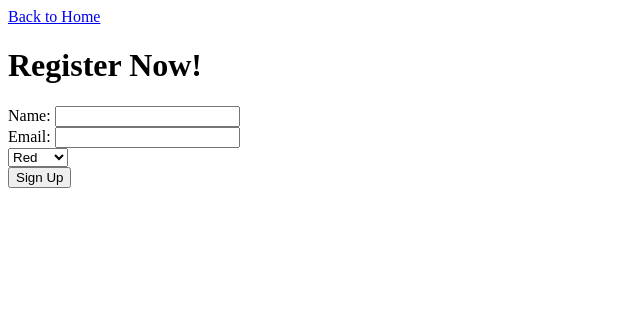
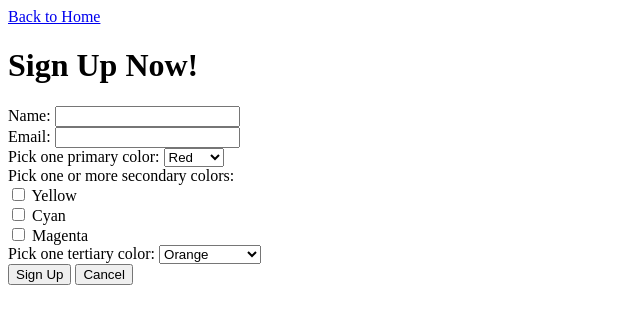
Before and after one commit to adobbs/ztm-course, a plain HTML site: page register.html in a window 1280 px wide. Shown: the whole page, without its empty margins (0-640 px from the left). Drawn offline with Linux system fonts and the light colour scheme.

Commit message:
Add additional field types and a cancel button

```diff
--- a/register.html
+++ b/register.html
@@ -8,7 +8,7 @@
 <body>
 	<header>
 		<a href="index.html">Back to Home</a>
-		<h1>Register Now!</h1>
+		<h1>Sign Up Now!</h1>
 	</header>
 	<form method="get">
 		<div>
@@ -22,7 +22,8 @@
 		</div>
 
 		<div>
-			<select name="Favorite Color">
+			<label for="color-primary">Pick one primary color:</label>
+			<select name="color-primary">
 				<option value="red">Red</option>
 				<option value="green">Green</option>
 				<option value="blue">Blue</option>
@@ -30,7 +31,38 @@
 		</div>
 
 		<div>
+			<span>Pick one or more secondary colors:</span>
+			<div>
+				<input type="checkbox" name="color-secondary" value="Yellow" id="color-yellow">
+				<label for="color-yellow">Yellow</label>
+			</div>
+
+			<div>
+				<input type="checkbox" name="color-secondary" value="Cyan" id="color-cyan">
+				<label for="color-cyan">Cyan</label>
+			</div>
+
+			<div>
+				<input type="checkbox" name="color-secondary" value="Magenta" id="color-magenta">
+				<label for="color-magenta">Magenta</label>
+			</div>
+		</div>
+
+		<div>
+			<span>Pick one tertiary color:</span>
+			<select name="color-tertiary">
+				<option value="red">Orange</option>
+				<option value="green">Chartreuse</option>
+				<option value="blue">Spring Green</option>
+				<option value="red">Azure</option>
+				<option value="green">Violet</option>
+				<option value="blue">Rose</option>
+			</select>
+		</div>
+
+		<div>
 			<input type="submit" value="Sign Up">
+			<input type="reset" value="Cancel">
 		</div>
 	</form>
 </body>
```
